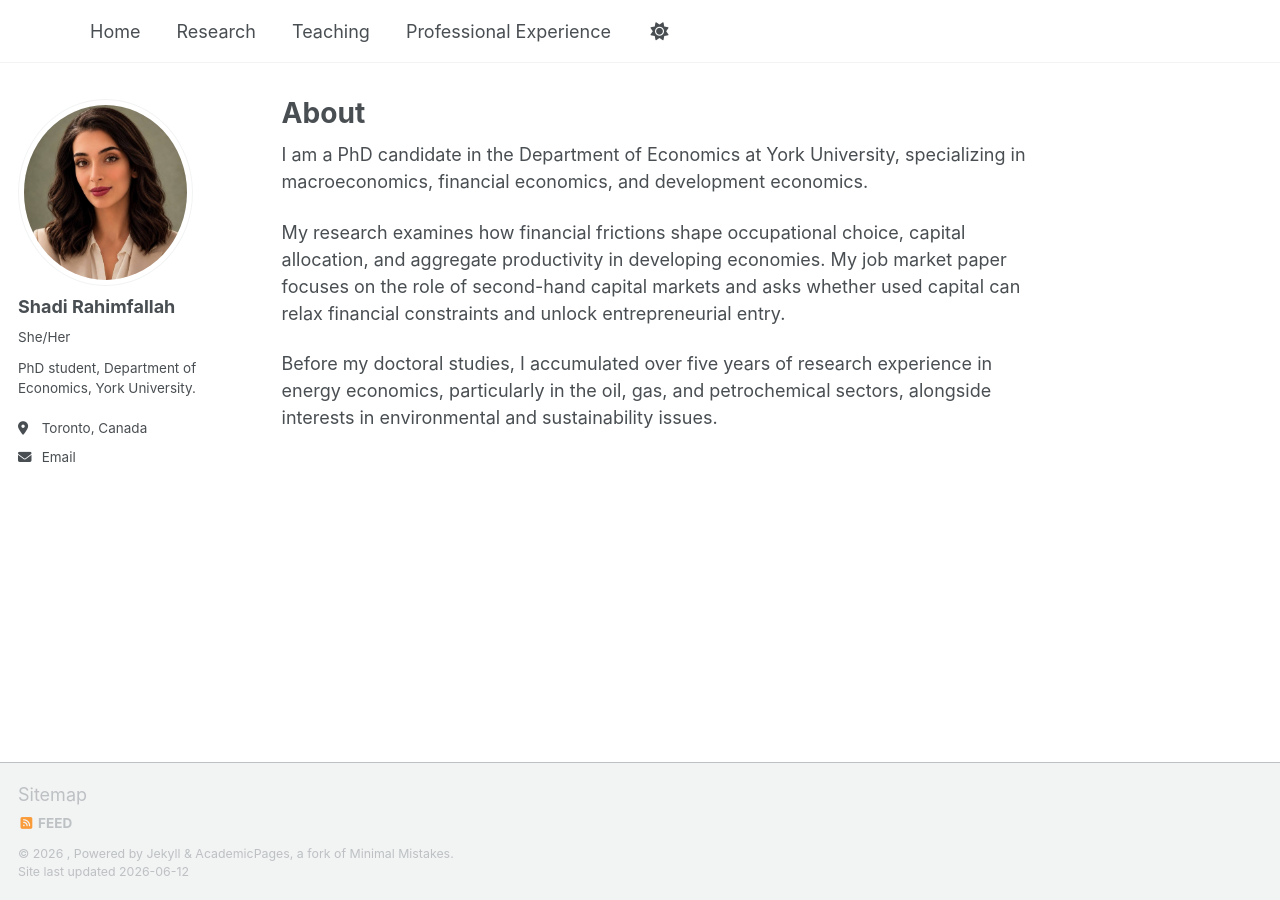
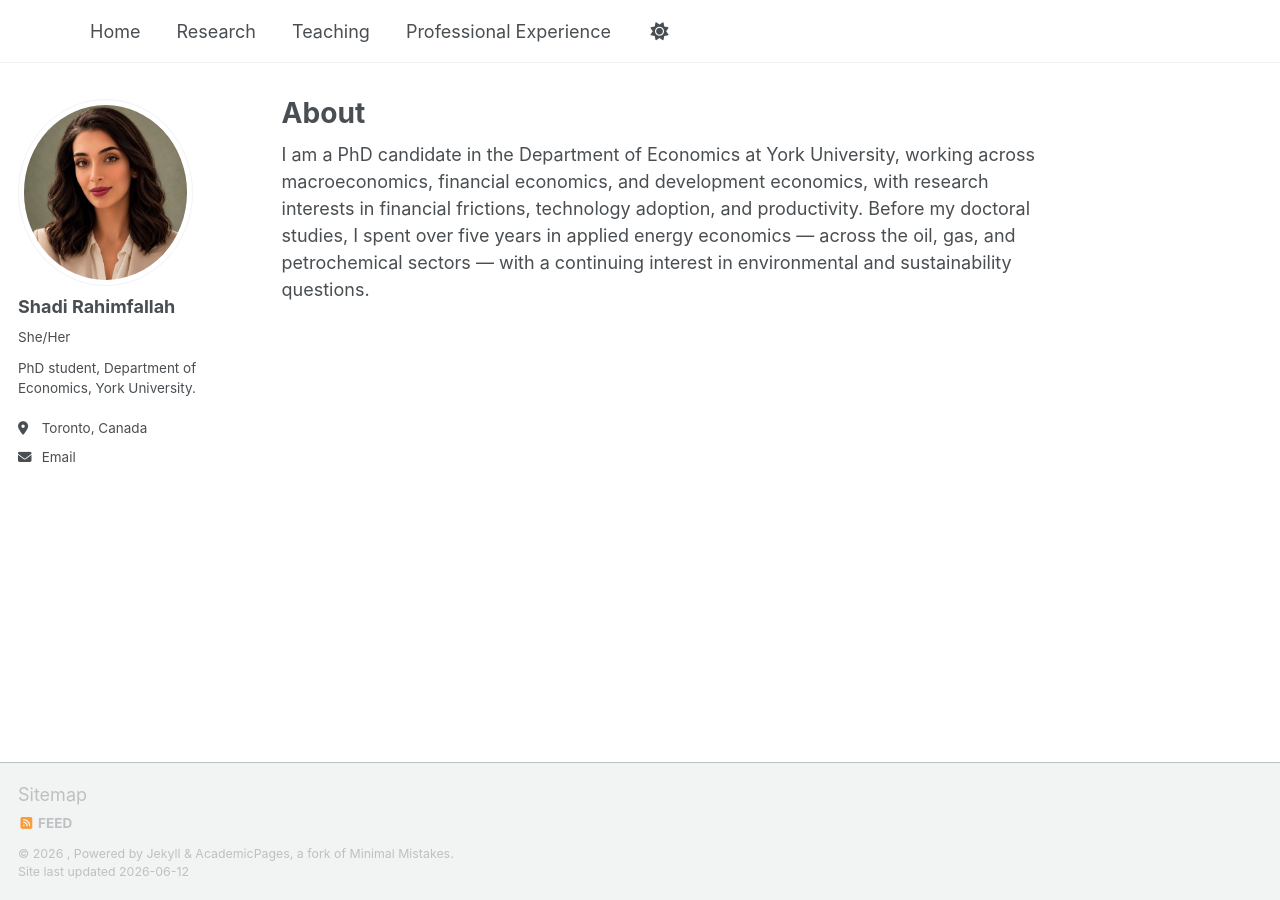
Before and after one commit to ShadiRahimfallah/ShadiRahimfallah.github.io, a Jekyll site: the page built from _pages/about.md, in a window 1280 px wide. Built offline with Jekyll 4.4.1, drawn with Linux system fonts in a browser that asks for light colours; a script that is not in the unit is left out.

Commit message:
Update about page with revised personal description
Revised personal description to emphasize research interests and experience in applied energy economics.

```diff
--- a/_pages/about.md
+++ b/_pages/about.md
@@ -5,8 +5,5 @@ permalink: /about/
 author_profile: true
 ---
 
-I am a PhD candidate in the Department of Economics at York University, specializing in macroeconomics, financial economics, and development economics.
-
-My research examines how financial frictions shape occupational choice, capital allocation, and aggregate productivity in developing economies. My job market paper focuses on the role of second-hand capital markets and asks whether used capital can relax financial constraints and unlock entrepreneurial entry.
-
-Before my doctoral studies, I accumulated over five years of research experience in energy economics, particularly in the oil, gas, and petrochemical sectors, alongside interests in environmental and sustainability issues.
+I am a PhD candidate in the Department of Economics at York University, working across macroeconomics, financial economics, and development economics, with research interests in financial frictions, technology adoption, and productivity.
+Before my doctoral studies, I spent over five years in applied energy economics — across the oil, gas, and petrochemical sectors — with a continuing interest in environmental and sustainability questions.
```
